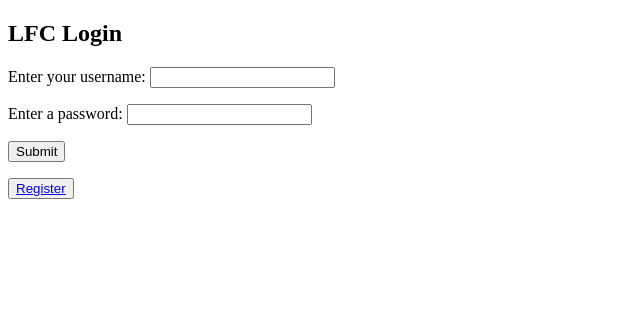
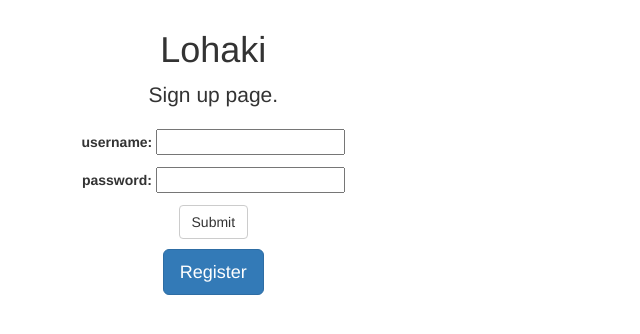
Before and after one commit to jtl4br/cs3240-s17-team23, a Django app: page / in a window 1280 px wide. Shown: the top 334 px of the page, without its empty margins (0-640 px from the left). Run offline with Django 3.2, Linux system fonts and the light colour scheme; some libraries are stand-ins or nearby versions.

Commit message:
added boostrap to the login page. Did some touching up on the design of it.

```diff
--- a/registration/forms.py
+++ b/registration/forms.py
@@ -16,5 +16,5 @@ class Signup(forms.Form):
     Type = forms.ChoiceField(label='Type of User', choices=[('INV_USR', 'Investor'),('CMP_USR', 'Company')])
 
 class LoginForm(forms.Form):
-    username = forms.CharField(label='Enter your username', max_length=25, required=True)
-    password = forms.CharField(label='Enter a password', max_length=25, widget=forms.PasswordInput, required=True)
+    username = forms.CharField(label='username', max_length=25, required=True)
+    password = forms.CharField(label='password', max_length=25, widget=forms.PasswordInput, required=True)
--- a/templates/logintemp.html
+++ b/templates/logintemp.html
@@ -2,17 +2,34 @@
 <html lang="en">
 <head>
     <meta charset="UTF-8">
+
+    <link rel="stylesheet" href="https://bootswatch.com/cosmo/bootstrap.min.css" crossorigin="anonymous">
+
+<div class="col-md-4 text-center">
+		<h1 height>Lohaki </h1>
+		<p class="lead">Sign up page.</p>
 	    <title>LFC Login </title>
 	</head>
 	<body>
-<h2>LFC Login</h2>
 	<form action="/login/" method="post">
 	    {% csrf_token %}
 	    {{ form.as_p }}
-    <input type="submit" value="Submit" />
+
+	    <input type="submit" class="btn btn-default" value="Submit" />
 	</form>
 	<p></p>
-<button><a href="/signup/">Register</a></button>
+
+  	<button class="btn btn-primary btn-lg" href="/signup/">Register</button>
+</div>
+
+
+
 <p style="color: mediumvioletred">{{response}}</p>
+
+<!-- jQuery (necessary for Bootstrap's JavaScript plugins) -->
+    <script src="https://ajax.googleapis.com/ajax/libs/jquery/1.12.4/jquery.min.js"></script>
+    <!-- Include all compiled plugins (below), or include individual files as needed -->
+    <script src="https://maxcdn.bootstrapcdn.com/bootstrap/3.3.7/js/bootstrap.min.js" integrity="sha384-Tc5IQib027qvyjSMfHjOMaLkfuWVxZxUPnCJA7l2mCWNIpG9mGCD8wGNIcPD7Txa" crossorigin="anonymous"></script>
+
 </body>
 </html>
```
Also changed, not shown: 15 other files. Lines whose indentation alone changed are shown as unchanged.
